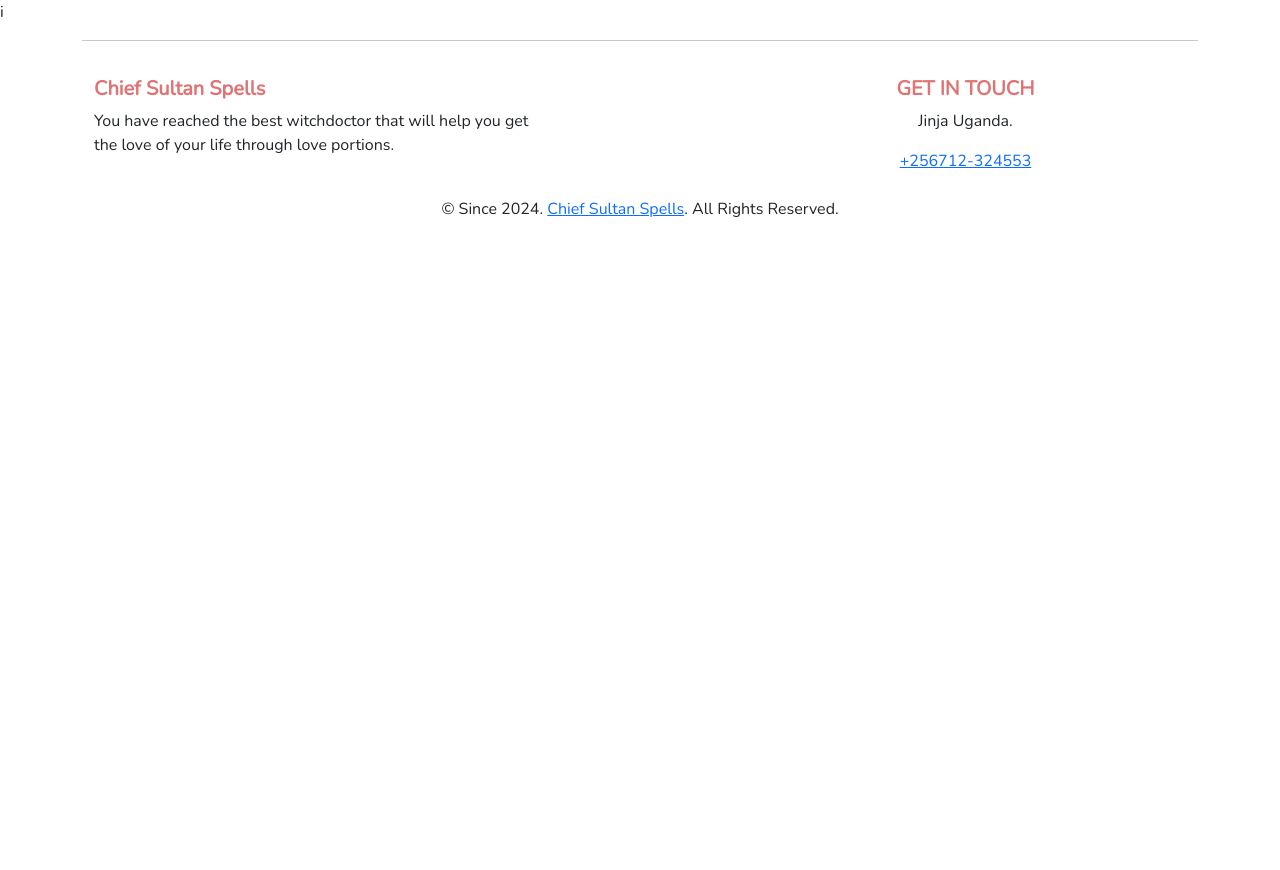
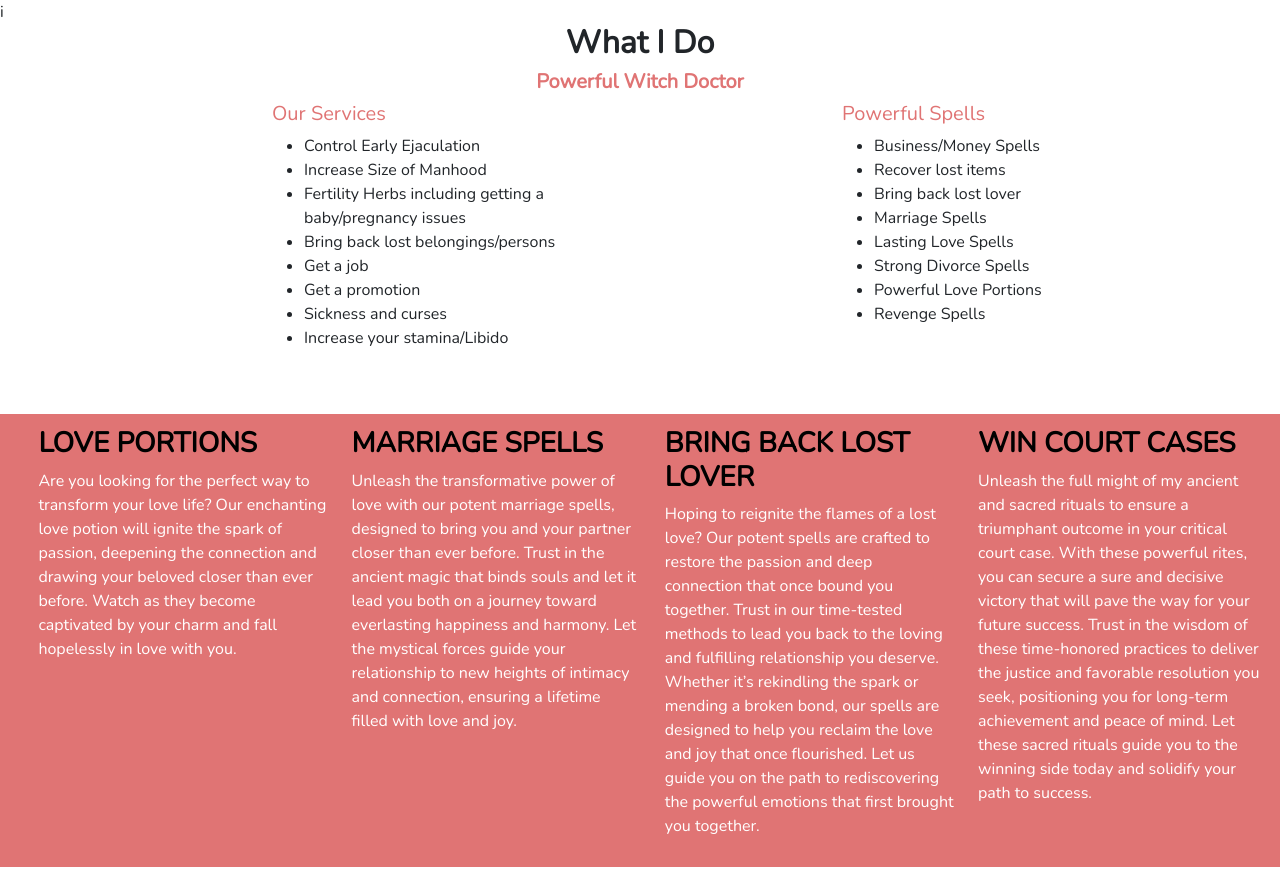
Before and after one commit to VickyMutai/chefsultan, a plain HTML site: page index.html in a window 1280 px wide. Shown: the top 870 px of the page. Before the commit the page ends 800 px from the top, so only its background shows below. Drawn offline with nearby package versions, Linux system fonts and the light colour scheme.

Commit message:
complete what I do section

```diff
--- a/css/style.css
+++ b/css/style.css
@@ -6,3 +6,18 @@ body {
     font-weight: 400;
     font-style: normal;
 }
+h1,h5{
+    color: #e07474;
+}
+.about-summary{
+
+}
+.detailed-summary{
+    background-color: #e07474;
+    color: white;
+    padding: 1%;
+    padding-left: 3%;
+}
+.detailed-summary h3{
+    color: black;
+}
--- a/index.html
+++ b/index.html
@@ -16,20 +16,70 @@
 
     <div class="container">
     <!--What I do-->
+    <h2 class="text-center fw-bolder">What I Do</h2>
+    <div class="row about-summary ">
+        <h5 class="text-center fw-bolder">Powerful Witch Doctor</h5>
+        <div class="col-md-2"></div>
+        <div class="col-md-4">
+            <h5>Our Services</h5>
+            <ul>
+                <li>Control Early Ejaculation</li>
+                <li>Increase Size of Manhood</li>
+                <li>Fertility Herbs including getting a baby/pregnancy issues</li>
+                <li>Bring back lost belongings/persons</li>
+                <li>Get a job</li>
+                <li>Get a promotion</li>
+                <li>Sickness and curses</li>
+                <li>Increase your stamina/Libido</li>
+            </ul>
+        </div>
+        <div class="col-md-2"></div>
+        <div class="col-md-4">
+            <h5>Powerful Spells</h5>
+            <ul>
+                <li>Business/Money Spells</li>
+                <li>Recover lost items</li>
+                <li>Bring back lost lover</li>
+                <li>Marriage Spells</li>
+                <li>Lasting Love Spells</li>
+                <li>Strong Divorce Spells</li>
+                <li>Powerful Love Portions</li>
+                <li>Revenge Spells</li>
+            </ul>
+        </div>
+    </div>
+    </div>
+    <div class="detailed-summary row mt-5 mb-5">
+            <div class="col-md-3">
+                <h3 class="fw-bolder">LOVE PORTIONS</h3>
+                <p>Are you looking for the perfect way to transform your love life? Our enchanting love potion will ignite the spark of passion, deepening the connection and drawing your beloved closer than ever before. Watch as they become captivated by your charm and fall hopelessly in love with you.</p>
+            </div>
+            <div class="col-md-3">
+                <h3 class="fw-bolder">MARRIAGE SPELLS</h3>
+                <p>Unleash the transformative power of love with our potent marriage spells, designed to bring you and your partner closer than ever before. Trust in the ancient magic that binds souls and let it lead you both on a journey toward everlasting happiness and harmony. Let the mystical forces guide your relationship to new heights of intimacy and connection, ensuring a lifetime filled with love and joy.</p>
+            </div>
+            <div class="col-md-3">
+                <h3 class="fw-bolder">BRING BACK LOST LOVER</h3>
+                <p>Hoping to reignite the flames of a lost love? Our potent spells are crafted to restore the passion and deep connection that once bound you together. Trust in our time-tested methods to lead you back to the loving and fulfilling relationship you deserve. Whether it’s rekindling the spark or mending a broken bond, our spells are designed to help you reclaim the love and joy that once flourished. Let us guide you on the path to rediscovering the powerful emotions that first brought you together.</p>
+            </div>
+            <div class="col-md-3">
+                <h3 class="fw-bolder">WIN COURT CASES</h3>
+                <p>Unleash the full might of my ancient and sacred rituals to ensure a triumphant outcome in your critical court case. With these powerful rites, you can secure a sure and decisive victory that will pave the way for your future success. Trust in the wisdom of these time-honored practices to deliver the justice and favorable resolution you seek, positioning you for long-term achievement and peace of mind. Let these sacred rituals guide you to the winning side today and solidify your path to success.</p>
+            </div>
+    </div>
     <!--Testimonials-->
     <!--Disclaimer-->
     <!--Footer-->
-    <hr>
     <footer>
         <div class="container">
             <div class="row" style="padding-top: 20px;">
                 <div class="col-md-5">
-                    <h5 style="color: #e07474;" class="fw-bolder">Chief Sultan Spells</h5>
+                    <h5 class="fw-bolder">Chief Sultan Spells</h5>
                     <p>You have reached the best witchdoctor that will help you get the love of your life through love portions.</p>
                     </div>
                 <div class="col-md-2"></div>
                 <div class="col-md-5 text-center">
-                    <h5 style="color: #e07474;" class="fw-bolder">GET IN TOUCH</h5>
+                    <h5 class="fw-bolder">GET IN TOUCH</h5>
                     <p><i class="fa-solid fa-location-dot"></i> Jinja Uganda.</p>
                     <p><i class="fa-solid fa-phone"></i> <a href="tel:+254731602205">+256712-324553</a></p>
 
@@ -40,7 +90,6 @@
             </div>
         </div>
     </footer>
-</div>
     <!-- javascript links -->
     <script src="https://cdn.jsdelivr.net/npm/bootstrap@5.3.3/dist/js/bootstrap.bundle.min.js" integrity="sha384-YvpcrYf0tY3lHB60NNkmXc5s9fDVZLESaAA55NDzOxhy9GkcIdslK1eN7N6jIeHz" crossorigin="anonymous"></script>
     <script src="js/main.js"></script>
```
